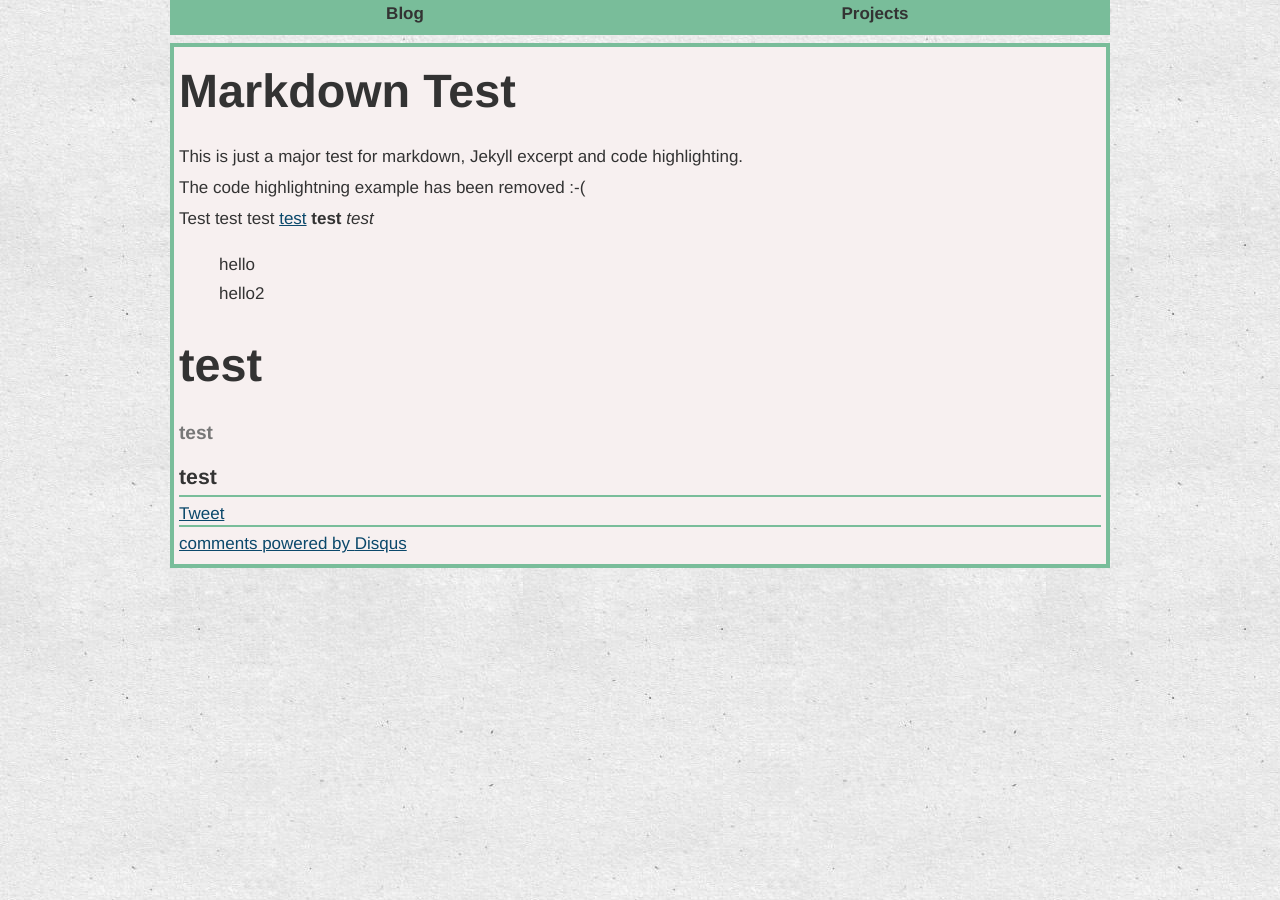
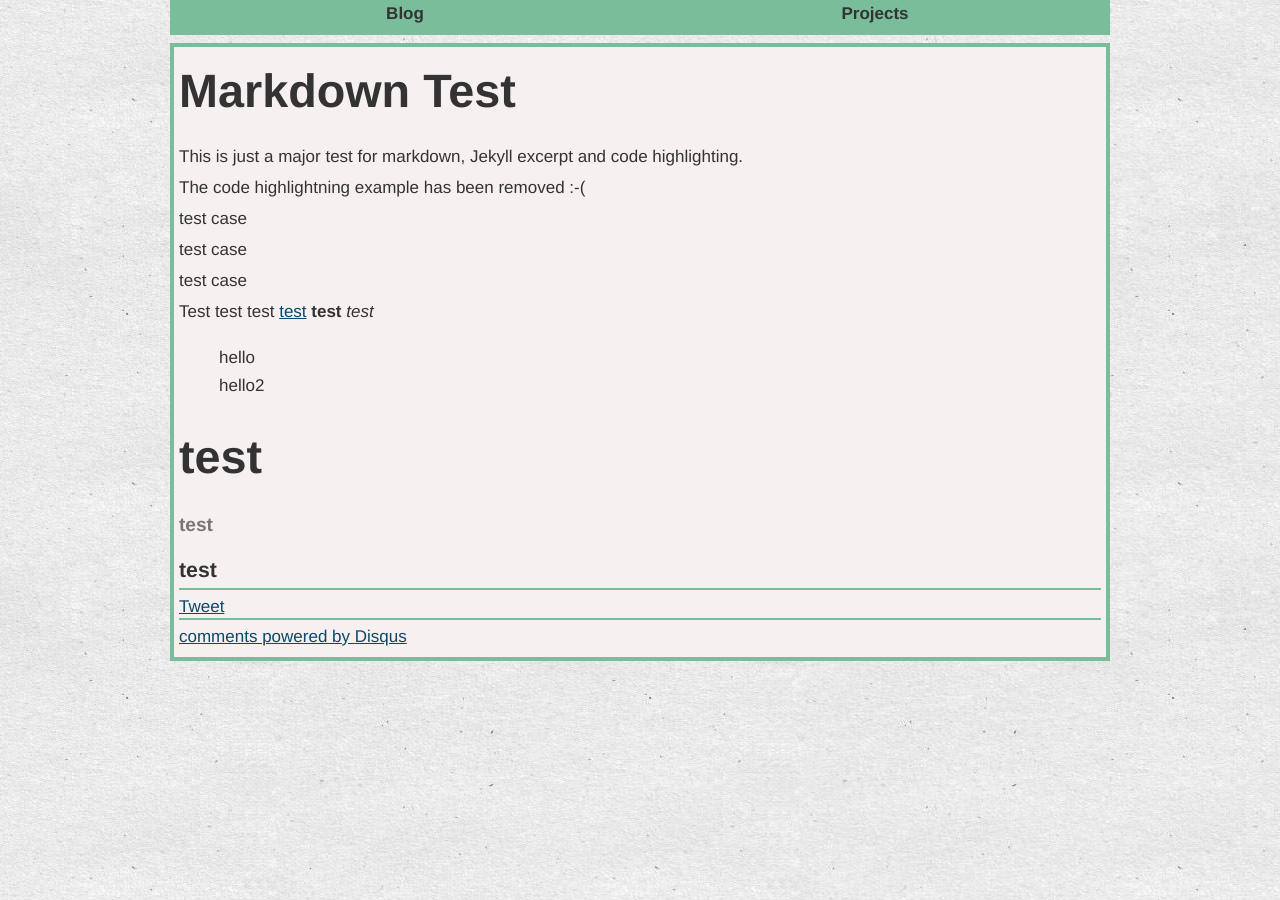
Before and after one commit to mikiec84/abbe98.github.com, a Jekyll site: the page built from _posts/2014-01-16-markdown-test.md, in a window 1280 px wide. Built offline with Jekyll 4.4.1, drawn with Linux system fonts in a browser that asks for light colours; comment, search, counter and statistics services are not loaded.

Commit message:
testing some MD to see CSS results

```diff
--- a/_posts/2014-01-16-markdown-test.md
+++ b/_posts/2014-01-16-markdown-test.md
@@ -6,6 +6,12 @@ title: Markdown Test
 This is just a major test for markdown, Jekyll excerpt and code highlighting.
 
 The code highlightning example has been removed :-(
+
+test case
+
+test case
+
+test case
 
 Test test test [test][1] **test** *test*
 
```
